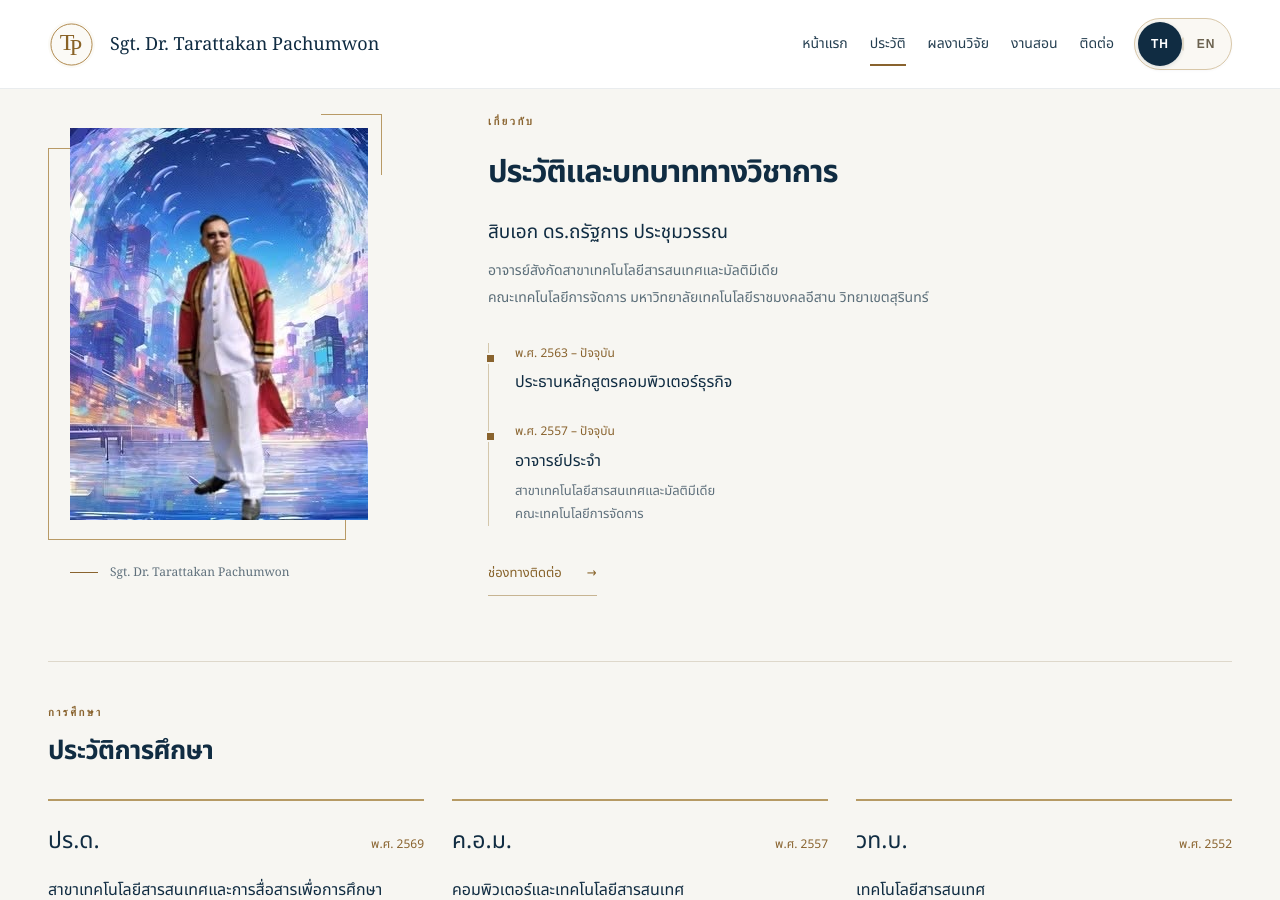
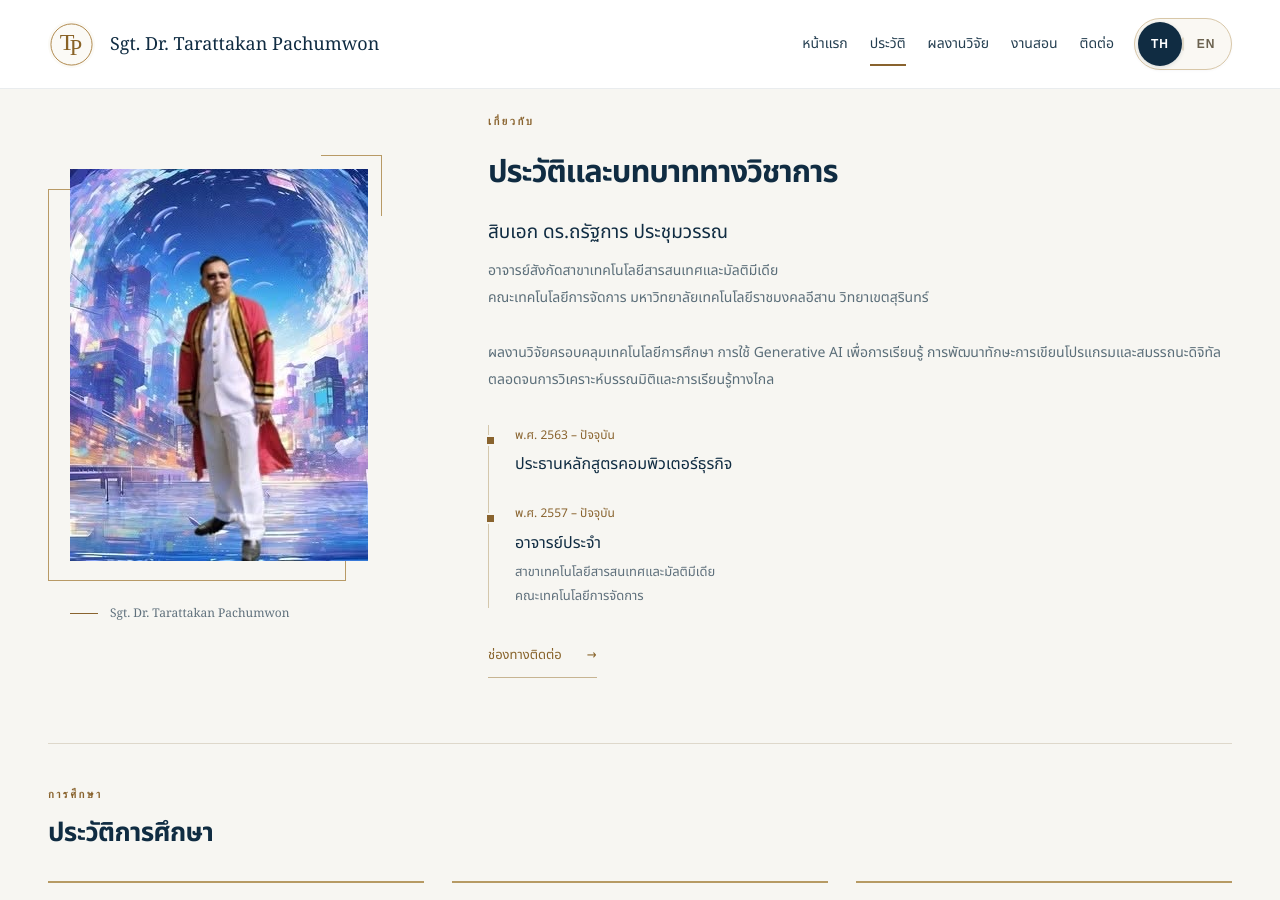
Before and after one commit to Tarattkan/Tarattkan.github.io, a Jekyll site: the page built from index.html, in a window 1280 px wide and 900 px high, scrolled down 1439 px. Built offline with Jekyll 4.4.1, drawn with Linux system fonts in a browser that asks for light colours; some of the changed lines change nothing that is shown.

Commit message:
Update bilingual academic profile from verified research report

```diff
--- a/_data/profile.json
+++ b/_data/profile.json
@@ -4,7 +4,7 @@
   "name_th": "สิบเอก ดร.ถรัฐการ ประชุมวรรณ",
   "hero_intro": "เทคโนโลยีเพื่อการเรียนรู้และการวิจัย",
   "affiliation_short": "มหาวิทยาลัยเทคโนโลยีราชมงคลอีสาน\nวิทยาเขตสุรินทร์",
-  "biography": "อาจารย์สังกัดสาขาเทคโนโลยีสารสนเทศและมัลติมีเดีย\nคณะเทคโนโลยีการจัดการ มหาวิทยาลัยเทคโนโลยีราชมงคลอีสาน วิทยาเขตสุรินทร์",
+  "biography": "อาจารย์สังกัดสาขาเทคโนโลยีสารสนเทศและมัลติมีเดีย\nคณะเทคโนโลยีการจัดการ มหาวิทยาลัยเทคโนโลยีราชมงคลอีสาน วิทยาเขตสุรินทร์\n\nผลงานวิจัยครอบคลุมเทคโนโลยีการศึกษา การใช้ Generative AI เพื่อการเรียนรู้ การพัฒนาทักษะการเขียนโปรแกรมและสมรรถนะดิจิทัล ตลอดจนการวิเคราะห์บรรณมิติและการเรียนรู้ทางไกล",
   "photo": "/assets/uploads/tarattakan-profile.jpg",
   "photo_alt": "สิบเอก ดร.ถรัฐการ ประชุมวรรณ",
   "roles": [
@@ -67,12 +67,12 @@
   "facebook": "https://www.facebook.com/comra357",
   "github": "https://github.com/Tarattkan",
   "scholar": "https://scholar.google.com/citations?user=oPhxu7AAAAAJ&hl=th",
-  "meta_description": "เว็บไซต์วิชาการของ สิบเอก ดร.ถรัฐการ ประชุมวรรณ อาจารย์มหาวิทยาลัยเทคโนโลยีราชมงคลอีสาน วิทยาเขตสุรินทร์ รวบรวมประวัติ ผลงานวิจัย และความเชี่ยวชาญด้านเทคโนโลยีสารสนเทศและการเรียนรู้",
+  "meta_description": "เว็บไซต์วิชาการของ สิบเอก ดร.ถรัฐการ ประชุมวรรณ อาจารย์ มทร.อีสาน วิทยาเขตสุรินทร์ รวบรวมประวัติ ผลงานด้านเทคโนโลยีการศึกษา Generative AI สมรรถนะดิจิทัล และการวิเคราะห์บรรณมิติ",
   "hero_intro_en": "Technology for learning and research",
   "affiliation_short_en": "Rajamangala University of Technology Isan\nSurin Campus",
-  "biography_en": "Lecturer in Information Technology and Multimedia\nFaculty of Management Technology, Rajamangala University of Technology Isan, Surin Campus",
+  "biography_en": "Lecturer in Information Technology and Multimedia\nFaculty of Management Technology, Rajamangala University of Technology Isan, Surin Campus\n\nHis research covers educational technology, generative AI for learning, programming skills and digital competency development, bibliometric analysis, and remote learning.",
   "photo_alt_en": "Sgt. Dr. Tarattakan Pachumwon",
   "contact_intro_en": "Get in touch about academic work,\nteaching, and research",
   "contact_affiliation_en": "Information Technology and Multimedia\nFaculty of Management Technology\nRajamangala University of Technology Isan, Surin Campus",
-  "meta_description_en": "Academic website of Sgt. Dr. Tarattakan Pachumwon, lecturer at Rajamangala University of Technology Isan, Surin Campus. Biography, education, publications, and expertise in information technology and learning."
+  "meta_description_en": "Academic profile of Sgt. Dr. Tarattakan Pachumwon, lecturer at RMUTI Surin Campus. Research in educational technology, generative AI, digital competency, programming education, and bibliometrics."
 }
--- a/_data/publications.json
+++ b/_data/publications.json
@@ -9,7 +9,11 @@
     "url": "https://doi.org/10.31893/multirev.2026594",
     "topics": "gamification stem เกมมิฟิเคชัน สะเต็ม",
     "category_th": "เกมมิฟิเคชัน · สะเต็มศึกษา",
-    "category_en": "Gamification · STEM education"
+    "category_en": "Gamification · STEM education",
+    "authorship": "ผู้เขียนลำดับที่ 3",
+    "authorship_en": "Third author",
+    "summary": "การวิเคราะห์บรรณมิติเพื่อสำรวจภูมิทัศน์งานวิจัยด้านเกมมิฟิเคชันในการเรียนรู้ STEM",
+    "summary_en": "A bibliometric study mapping the research landscape of gamification in STEM education."
   },
   {
     "year": 2026,
@@ -21,7 +25,11 @@
     "url": "https://doi.org/10.5430/wje.v16n1p46",
     "topics": "ai generative ai digital competency ครู ดิจิทัล ปัญญาประดิษฐ์",
     "category_th": "ปัญญาประดิษฐ์เชิงสร้างสรรค์ · สมรรถนะดิจิทัล",
-    "category_en": "Generative AI · Digital competency"
+    "category_en": "Generative AI · Digital competency",
+    "authorship": "ผู้เขียนลำดับที่ 3",
+    "authorship_en": "Third author",
+    "summary": "แบบจำลองการฝึกอบรมเฉพาะบุคคลที่ใช้ Generative AI เพื่อพัฒนาสมรรถนะดิจิทัลของครู",
+    "summary_en": "A personalized training model enhanced by generative AI to develop teachers’ digital competency."
   },
   {
     "year": 2025,
@@ -33,7 +41,11 @@
     "url": "https://doi.org/10.5539/hes.v15n4p312",
     "topics": "ai programming design thinking caile ปัญญาประดิษฐ์ การเขียนโปรแกรม",
     "category_th": "สภาพแวดล้อมการเรียนรู้ด้วย AI · การเขียนโปรแกรม",
-    "category_en": "AI learning environment · Programming"
+    "category_en": "AI learning environment · Programming",
+    "authorship": "ผู้เขียนลำดับที่ 1 · ผู้ประพันธ์บรรณกิจ",
+    "authorship_en": "First and corresponding author",
+    "summary": "กรอบแนวคิดสภาพแวดล้อมการเรียนรู้ที่บูรณาการการคิดเชิงออกแบบและ Generative AI เพื่อพัฒนาทักษะการเขียนโปรแกรม",
+    "summary_en": "A conceptual learning-environment framework combining design thinking and generative AI to enhance programming skills."
   },
   {
     "year": 2025,
@@ -45,7 +57,11 @@
     "url": "https://doi.org/10.5539/hes.v15n2p54",
     "topics": "digital literacy remote learning ความฉลาดรู้ดิจิทัล การเรียนรู้ทางไกล",
     "category_th": "ความฉลาดรู้ดิจิทัล · การเรียนรู้ทางไกล",
-    "category_en": "Digital literacy · Remote learning"
+    "category_en": "Digital literacy · Remote learning",
+    "authorship": "ผู้เขียนลำดับที่ 1",
+    "authorship_en": "First author",
+    "summary": "การวิเคราะห์บรรณมิติของงานวิจัยด้านความฉลาดรู้ดิจิทัลในการเรียนรู้ทางไกล",
+    "summary_en": "A bibliometric analysis of research on digital literacy in remote learning."
   },
   {
     "year": 2023,
@@ -81,6 +97,10 @@
     "url": "https://pulinet.oas.psu.ac.th/index.php/journal/article/view/330",
     "topics": "สถิติ โปรแกรม นักศึกษา statistical analysis",
     "category_th": "ซอฟต์แวร์สถิติ · การถ่ายทอดเทคโนโลยี",
-    "category_en": "Statistical software · Technology transfer"
+    "category_en": "Statistical software · Technology transfer",
+    "authorship": "ผู้เขียนลำดับที่ 4",
+    "authorship_en": "Fourth author",
+    "summary": "การพัฒนาและถ่ายทอดเทคโนโลยีโปรแกรมวิเคราะห์ข้อมูลทางสถิติเพื่อสนับสนุนการจัดทำปริญญานิพนธ์ของนักศึกษา",
+    "summary_en": "Development and transfer of statistical-analysis software technology to support students’ undergraduate research projects."
   }
 ]
```
